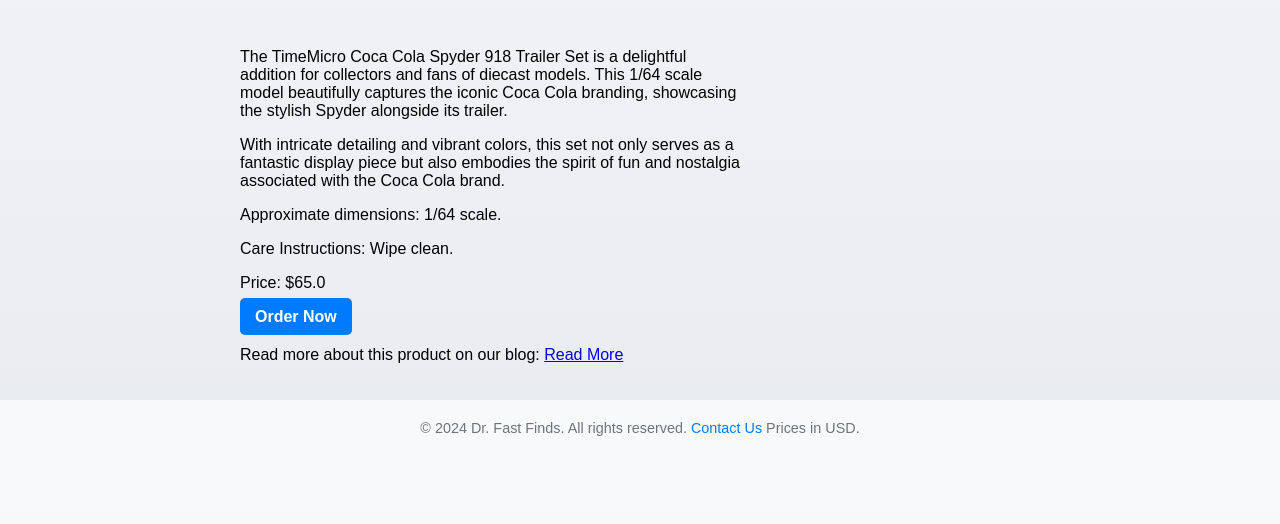
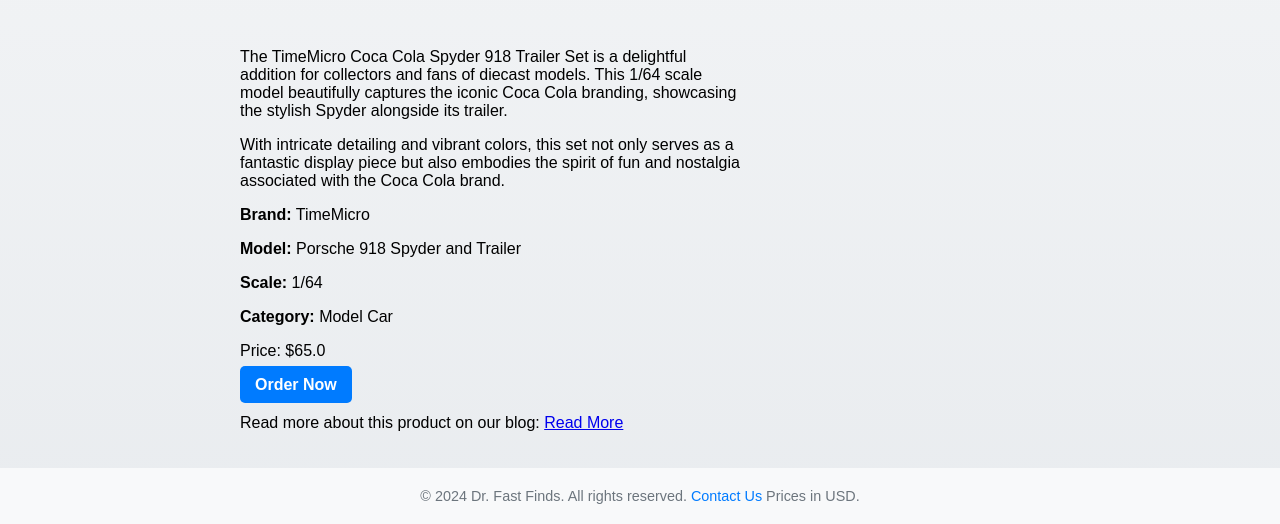
Before and after one commit to drfastfinds/drfastfinds-site, a Jekyll site: the page built from _products/timemicro-coca-cola-spyder.md, in a window 1280 px wide and 1086 px high, cut to the strip 562-1086 px from the top of the window. Built offline with Jekyll 4.4.1, drawn with Linux system fonts in a browser that asks for light colours.

Commit message:
Update timemicro-coca-cola-spyder.md

```diff
--- a/_products/timemicro-coca-cola-spyder.md
+++ b/_products/timemicro-coca-cola-spyder.md
@@ -10,9 +10,10 @@
 
   <p>With intricate detailing and vibrant colors, this set not only serves as a fantastic display piece but also embodies the spirit of fun and nostalgia associated with the Coca Cola brand.</p>
 
-  <p>Approximate dimensions: 1/64 scale.</p>
-
-  <p>Care Instructions: Wipe clean.</p>
+  <p><strong>Brand:</strong> TimeMicro</p>
+  <p><strong>Model:</strong> Porsche 918 Spyder and Trailer</p>
+  <p><strong>Scale:</strong> 1/64</p>
+  <p><strong>Category:</strong> Model Car</p>
 
 image: "https://drfastfinds.github.io/drfastfinds-site/assets/images/tmcola.png"
 ---
```
